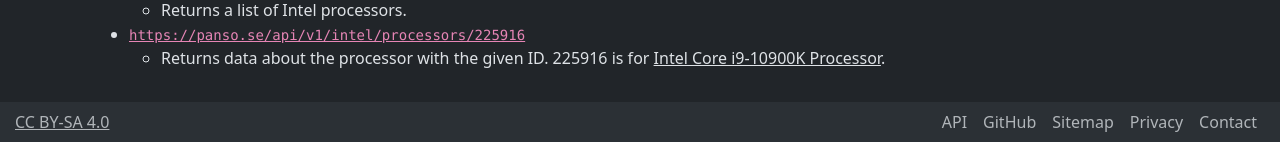
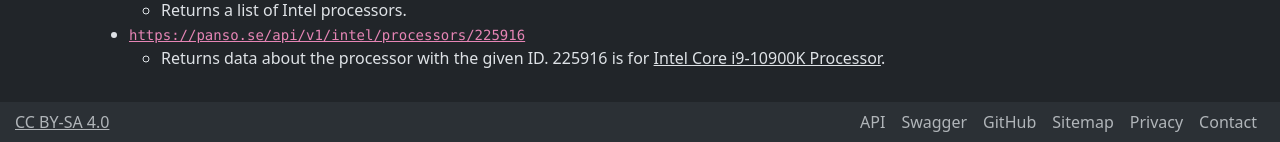
Before and after one commit to ShrirangB/panso.se, a Django app: template templates/api.html in a window 1280 px wide. Shown: the part 1092-1234 px from the top of the page. Run offline with Django 5.2, Linux system fonts and the light colour scheme; the template is opened without the code that fills it, so the values that code supplies are empty; some libraries are stand-ins or nearby versions.

Commit message:
Update footer

```diff
--- a/templates/base.html
+++ b/templates/base.html
@@ -68,8 +68,11 @@
                     <ul class="nav col-md-4 justify-content-end">
                         <!-- API link -->
                         <li class="nav-item">
+                            <a href="{% url 'products:api' %}" class="nav-link px-2 text-muted">API</a>
+                        </li>
+                        <li class="nav-item">
                             <a href="{% url 'api-v1:openapi-view' %}"
-                               class="nav-link px-2 text-muted">API</a>
+                               class="nav-link px-2 text-muted">Swagger</a>
                         </li>
                         <!-- GitHub link -->
                         <li class="nav-item">
```
